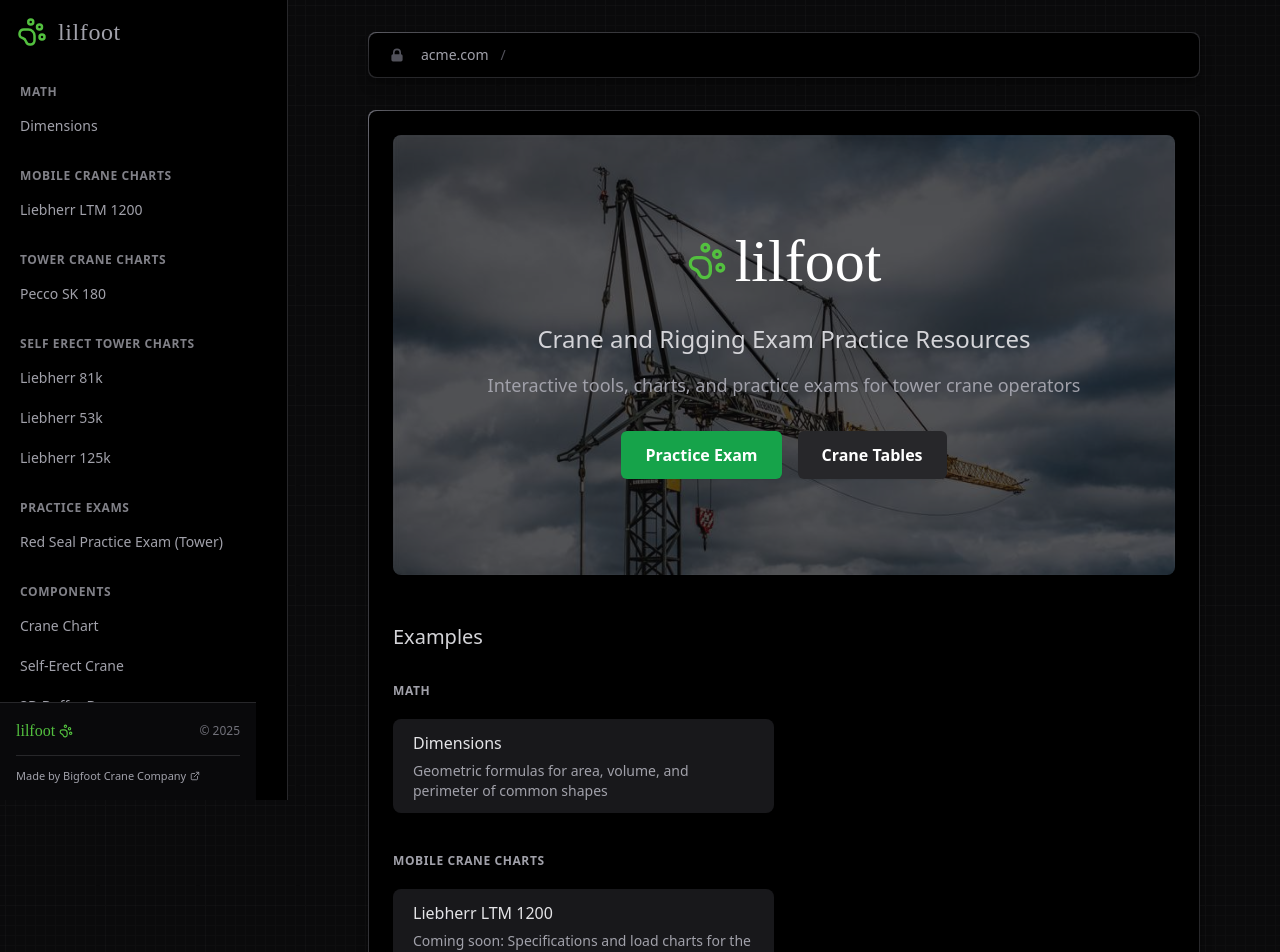
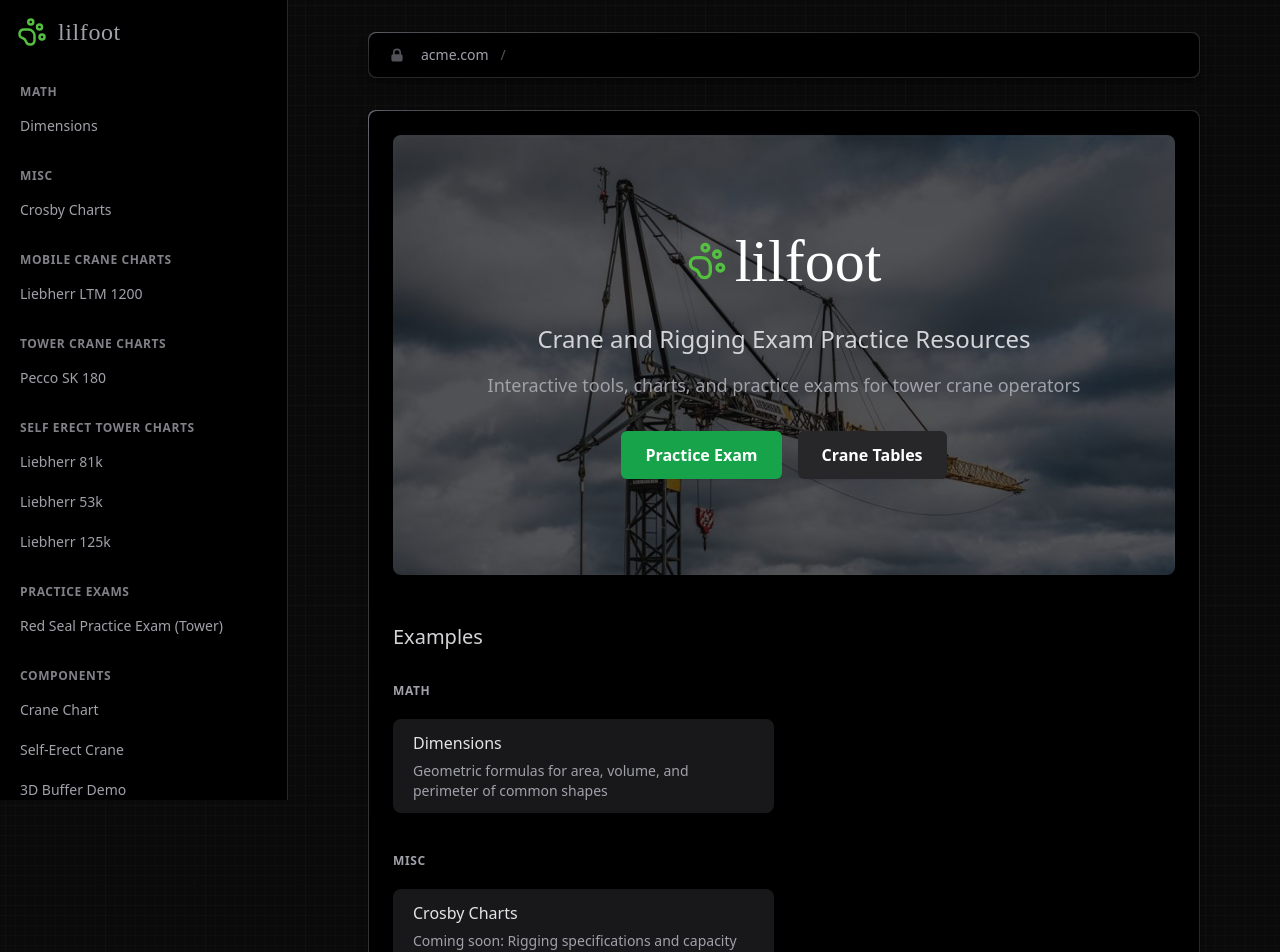
Before and after one commit to ArsCodeAmatoria/lilfoot, a Next.js app: page / in a window 1280 px wide. Shown: the top 952 px of the page. Built offline with nearby package versions, Linux system fonts and the light colour scheme; a web font is replaced by a local one.

Commit message:
Fix navigation: Move Misc section higher and make footer scrollable

```diff
--- a/lib/demos.ts
+++ b/lib/demos.ts
@@ -13,6 +13,17 @@ export const demos: { name: string; items: Item[] }[] = [
         slug: 'dimensions',
         description:
           'Geometric formulas for area, volume, and perimeter of common shapes',
+      },
+    ],
+  },
+  {
+    name: 'Misc',
+    items: [
+      {
+        name: 'Crosby Charts',
+        slug: 'misc/crosby-charts',
+        description:
+          'Coming soon: Rigging specifications and capacity charts for Crosby shackles, hooks, and other hardware',
       },
     ],
   },
@@ -95,15 +106,4 @@ export const demos: { name: string; items: Item[] }[] = [
       },
     ],
   },
-  {
-    name: 'Misc',
-    items: [
-      {
-        name: 'Crosby Charts',
-        slug: 'misc/crosby-charts',
-        description:
-          'Coming soon: Rigging specifications and capacity charts for Crosby shackles, hooks, and other hardware',
-      },
-    ],
-  },
 ];
--- a/ui/global-nav.tsx
+++ b/ui/global-nav.tsx
@@ -50,7 +50,7 @@ export function GlobalNav() {
           hidden: !isOpen,
         })}
       >
-        <nav className="flex h-full flex-col space-y-6 px-2 pb-40 pt-5">
+        <nav className="flex h-full flex-col space-y-6 px-2 pb-6 pt-5">
           <div className="flex-grow">
             {demos.map((section) => {
               return (
@@ -74,7 +74,7 @@ export function GlobalNav() {
           </div>
 
           {/* Footer Attribution */}
-          <div className="fixed bottom-0 left-0 w-64 border-t border-gray-800 bg-gray-950 py-4">
+          <div className="mt-auto w-full border-t border-gray-800 bg-gray-950 py-4">
             <div className="px-4 text-xs">
               <div className="flex flex-col space-y-3">
                 <div className="flex items-center justify-between">
```
